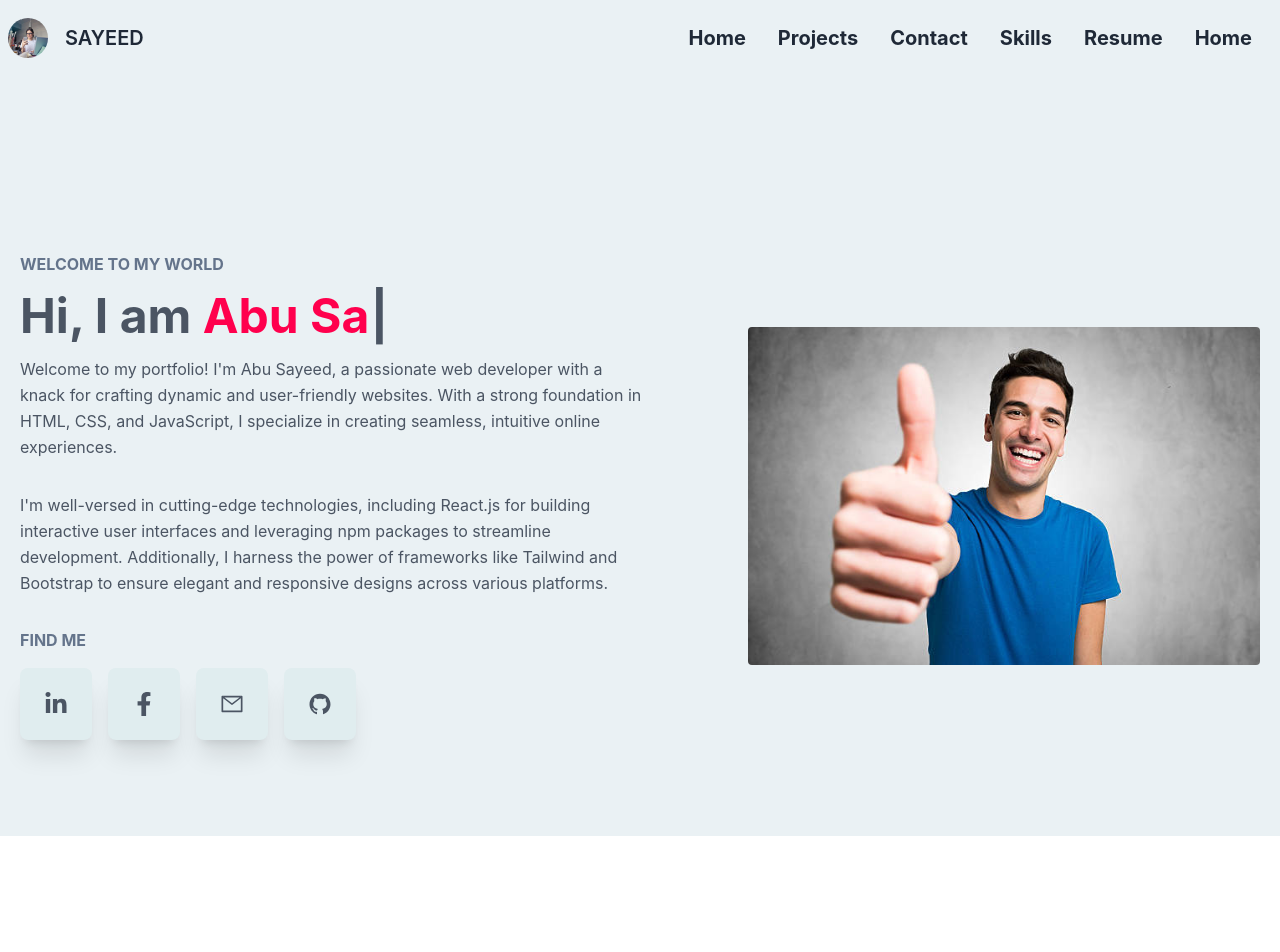
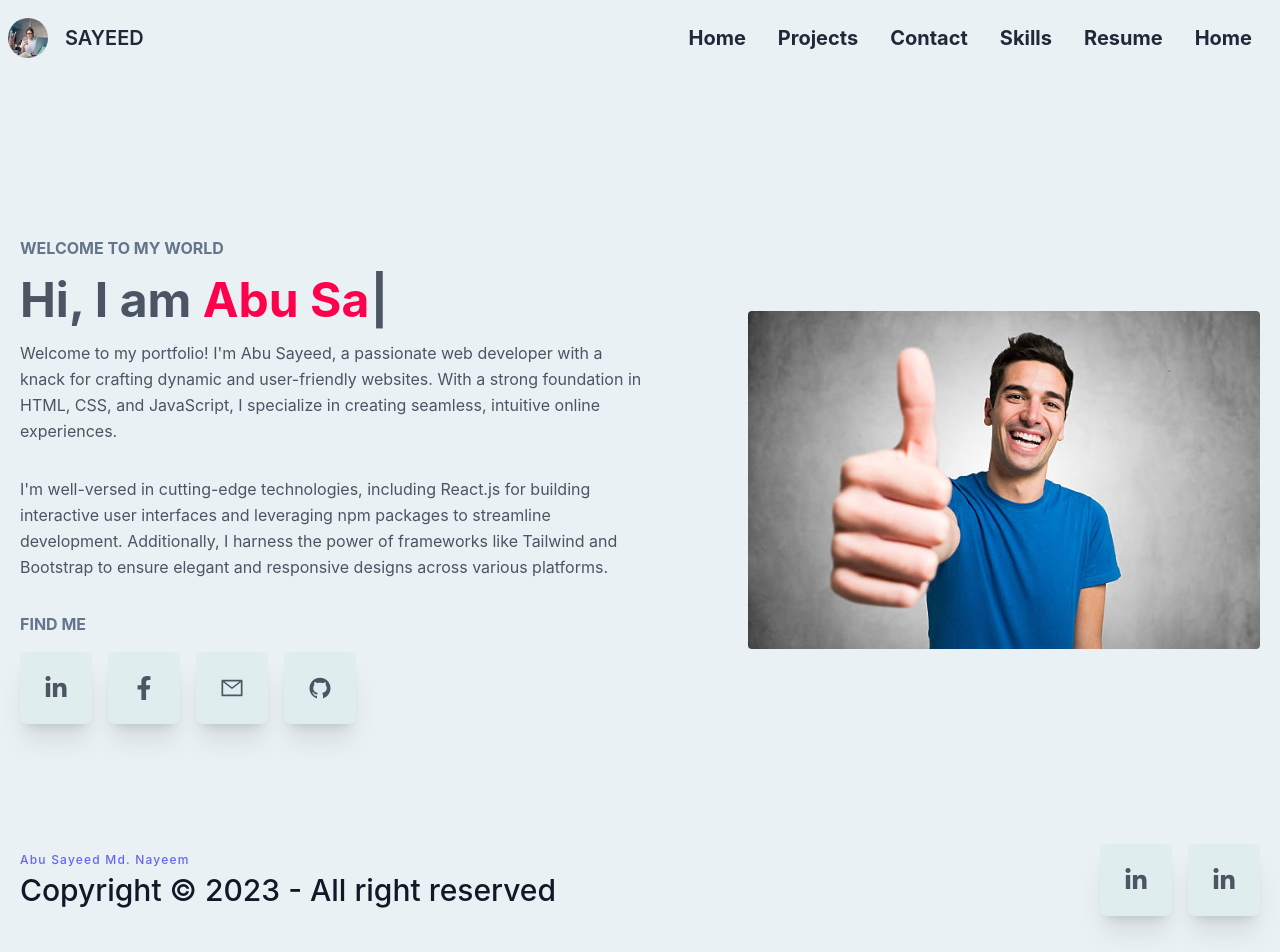
Before and after one commit to Sayeednayeem1/abu-sayeed-portfolio, a React (Create React App) app: page / in a window 1280 px wide. Shown: the top 952 px of the page. Before the commit the page ends 836 px from the top, so only its background shows below. Built offline with nearby package versions, Linux system fonts and the light colour scheme.

Commit message:
added simple footer to the home page

```diff
--- a/src/components/Banner/Banner.js
+++ b/src/components/Banner/Banner.js
@@ -4,11 +4,12 @@ import BannerPic from '../../assets/Images/BannerPic.jpg';
 import './Banner.css';
 import { FaFacebookF, FaLinkedinIn } from 'react-icons/fa';
 import { AiFillGithub, AiOutlineMail } from 'react-icons/ai';
+import Footer from '../Footer/Footer';
 
 const Banner = () => {
     return (
         <section className="text-gray-600 body-font">
-            <div className="container mx-auto flex px-5 py-24 md:flex-row flex-col mt-0 md:mt-0 lg:mt-20 items-center">
+            <div className="container mx-auto flex px-5 py-20 md:flex-row flex-col mt-0 md:mt-0 lg:mt-20 items-center">
                 <div className="lg:flex-grow md:w-1/2 lg:pr-24 md:pr-16 flex flex-col md:items-start md:text-left mb-16 md:mb-0 items-center text-center">
                     <h1 className='text-slate-500 font-bold mb-4'>WELCOME TO MY WORLD</h1>
                     <div className='text-5xl font-bold mb-4'>
@@ -42,6 +43,7 @@ const Banner = () => {
                     <img className="object-cover object-center rounded" alt="hero" src={BannerPic} />
                 </div>
             </div>
+            <Footer></Footer>
         </section>
     );
 };
--- a/src/components/Contact/Contact.js
+++ b/src/components/Contact/Contact.js
@@ -6,9 +6,13 @@ const Contact = () => {
             <div className="container px-5 py-24 mx-auto flex flex-wrap">
                 <div className="flex flex-wrap -mx-4 mt-auto mb-auto lg:w-1/2 sm:w-2/3 content-start sm:pr-10">
                     <div className="w-full sm:p-4 px-4 mb-6">
-                        <h1 className="title-font font-medium text-xl mb-2 text-gray-900">Moon hashtag pop-up try-hard offal truffaut</h1>
-                        <div className="leading-relaxed">Pour-over craft beer pug drinking vinegar live-edge gastropub, keytar neutra sustainable fingerstache kickstarter.</div>
+                        <h1 className="title-font font-bold text-2xl mb-2 text-gray-800">Contact Me</h1>
+                        <div className="leading-relaxed">
+                            Thank you for considering reaching out. I'm excited to hear from you!
+                            Please feel free to use any of the methods below to get in touch.
+                        </div>
                     </div>
+
                     <div className="p-4 sm:w-1/2 lg:w-1/4 w-1/2">
                         <h2 className="title-font font-medium text-3xl text-gray-900">2.7K</h2>
                         <p className="leading-relaxed">Users</p>
--- /dev/null
+++ b/src/components/Footer/Footer.js
@@ -0,0 +1,21 @@
+import React from 'react';
+import { FaLinkedinIn } from 'react-icons/fa';
+
+const Footer = () => {
+    return (
+        <section class="text-gray-600 body-font">
+            <div class="container px-5 py-10 mx-auto flex items-center md:flex-row flex-col">
+                <div class="flex flex-col md:pr-10 md:mb-0 mb-6 pr-0 w-full md:w-auto md:text-left text-center">
+                    <h2 class="text-xs text-indigo-500 tracking-widest font-medium title-font mb-1">Abu Sayeed Md. Nayeem</h2>
+                    <h1 class="md:text-3xl text-2xl font-medium title-font text-gray-900">Copyright © 2023 - All right reserved</h1>
+                </div>
+                <div class="flex md:ml-auto md:mr-0 mx-auto items-center flex-shrink-0 space-x-4">
+                    <p className='bg-[#E0EDEF] hover:bg-gray-200 shadow-xl flex items-center p-6 rounded-lg cursor-pointer icon-animation'><FaLinkedinIn className='text-2xl'></FaLinkedinIn></p>
+                    <p className='bg-[#E0EDEF] hover:bg-gray-200 shadow-xl flex items-center p-6 rounded-lg cursor-pointer icon-animation'><FaLinkedinIn className='text-2xl'></FaLinkedinIn></p>
+                </div>
+            </div >
+        </section >
+    );
+};
+
+export default Footer;
```
